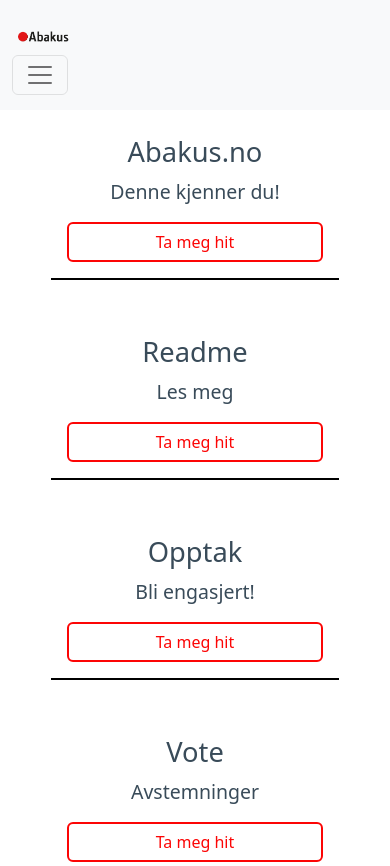
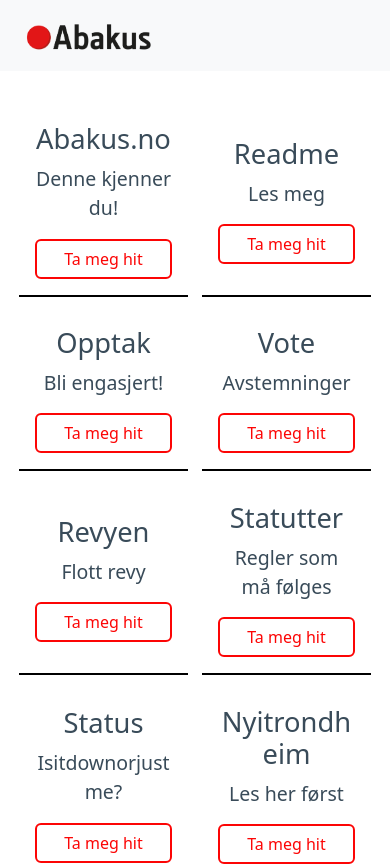
Before and after one commit to webkom/abanav, a React (Create React App) app: page / in a window 390 px wide. Shown: the top 866 px of the page. Built offline with nearby package versions, Linux system fonts and the light colour scheme.

Commit message:
Improve styling for desktop
Remove unused NavBar expansion.
Make logo fixed size
Make room for more cards with responsive widths

```diff
--- a/src/App.tsx
+++ b/src/App.tsx
@@ -3,7 +3,7 @@
 import Footer from "./components/Footer";
 function App() {
   return (
-    <div className="container">
+    <div className="container-xxl">
       <Header />
       <SiteViews></SiteViews>
       <Footer />
--- a/src/components/navbar.tsx
+++ b/src/components/navbar.tsx
@@ -3,15 +3,10 @@
 
 function Header() {
   return (
-    <Navbar bg="light" expand="lg" fixed="top">
-      <Container>
+    <Navbar bg="light" fixed="top">
+      <Container fluid="xxl">
         <Navbar.Brand>
-          <img
-            src="/abakus_logo_black.png"
-            width="17.5%"
-            height="17.5%"
-            alt="Abakus Logo"
-          />
+          <img src="/abakus_logo_black.png" width="150px" alt="Abakus Logo" />
         </Navbar.Brand>
         <Navbar.Toggle aria-controls="basic-navbar-nav" />
       </Container>
--- a/src/index.tsx
+++ b/src/index.tsx
@@ -2,7 +2,7 @@
 import ReactDOM from "react-dom/client";
 import App from "./App";
 import "bootstrap/dist/css/bootstrap.min.css";
-import "./styles/App.css"
+import "./styles/App.css";
 
 const root = ReactDOM.createRoot(
   document.getElementById("root") as HTMLElement
--- a/src/styles/App.css
+++ b/src/styles/App.css
@@ -21,13 +21,37 @@
 
 .card-container .mobileCard,
 .card-container .desktopCard {
-    width: 18rem;
-    margin: 20px;
+    width: 100%;
+    margin: 2%;
     background-color: var(--white);
 }
 
+@media (min-width: 376px) {
+    .card-container .mobileCard,
+    .card-container .desktopCard {
+        width: 46%;
+        margin: 2%;
+    }
+}
+
+@media (min-width: 568px) {
+    .card-container .mobileCard,
+    .card-container .desktopCard {
+        width: 29.333333%;
+        margin: 2%;
+    }
+}
+
+@media (min-width: 992px) {
+    .card-container .mobileCard,
+    .card-container .desktopCard {
+        width: 21%;
+        margin: 2%;
+    }
+}
+
 .desktopCard .card-body .card-title {
-    font-size: 30px;
+    font-size: 1.7rem;
 }
 
 .desktopCard .card-body .card-text {
```
